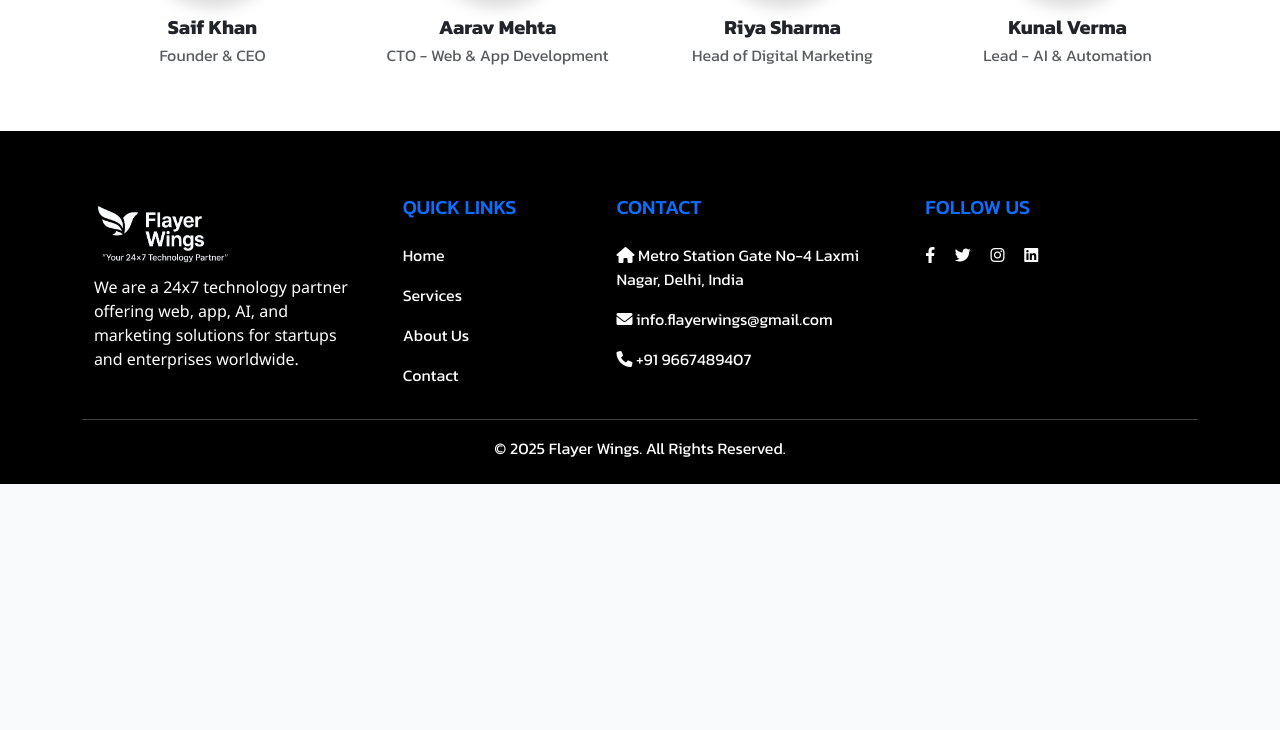
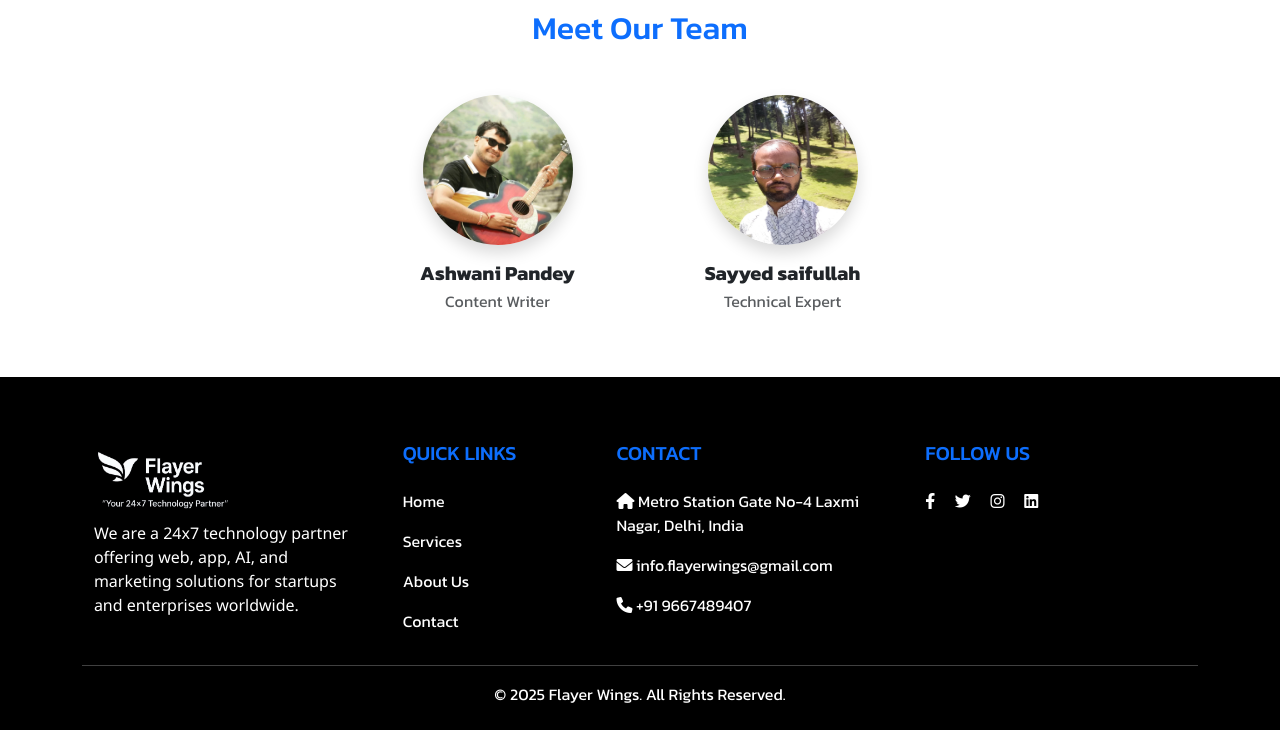
Before and after one commit to Saif199001/Flayerwings, a Django app: page /about/ in a window 1280 px wide. Shown: the part 2865-3595 px from the top of the page. Before the commit the page ends 3349 px from the top, so only its background shows below. Run offline with Django 5.2, Linux system fonts and the light colour scheme; some web fonts are replaced.

Commit message:
new update

```diff
--- a/templates/about.html
+++ b/templates/about.html
@@ -24,7 +24,7 @@
           <p>Our team thrives on creativity, collaboration, and continuous improvement — shaping a future where technology becomes a growth partner for every business.</p>
         </div>
         <div class="col-md-6">
-          <img src="{% static 'images/about_us_teamwork.jpg' %}" alt="About Flayer Wings" class="img-fluid rounded shadow" />
+          <img src="{% static 'images/Flayerwings13.png' %}" alt="About Flayer Wings" class="img-fluid rounded shadow" />
         </div>
       </div>
     </div>
@@ -191,24 +191,14 @@
       <h2 class="text-center text-primary mb-5">Meet Our Team</h2>
       <div class="row g-4 justify-content-center">
         <div class="col-md-3 text-center">
-          <img src="{% static 'images/team_ceo.jpg' %}" class="img-fluid rounded-circle shadow mb-3" alt="CEO" style="height: 150px; width: 150px;" />
-          <h5 class="fw-bold mb-1">Saif Khan</h5>
-          <p class="text-muted">Founder & CEO</p>
+          <img src="{% static 'images/Anwani Pandey Photo.jpeg' %}" class="img-fluid rounded-circle shadow mb-3" alt="CEO" style="height: 150px; width: 150px;" />
+          <h5 class="fw-bold mb-1">Ashwani Pandey</h5>
+          <p class="text-muted">Content Writer</p>
         </div>
         <div class="col-md-3 text-center">
-          <img src="{% static 'images/team_dev.jpg' %}" class="img-fluid rounded-circle shadow mb-3" alt="CTO" style="height: 150px; width: 150px;" />
-          <h5 class="fw-bold mb-1">Aarav Mehta</h5>
-          <p class="text-muted">CTO - Web & App Development</p>
-        </div>
-        <div class="col-md-3 text-center">
-          <img src="{% static 'images/team_marketing.jpg' %}" class="img-fluid rounded-circle shadow mb-3" alt="CMO" style="height: 150px; width: 150px;" />
-          <h5 class="fw-bold mb-1">Riya Sharma</h5>
-          <p class="text-muted">Head of Digital Marketing</p>
-        </div>
-        <div class="col-md-3 text-center">
-          <img src="{% static 'images/team_ai.jpg' %}" class="img-fluid rounded-circle shadow mb-3" alt="AI Head" style="height: 150px; width: 150px;" />
-          <h5 class="fw-bold mb-1">Kunal Verma</h5>
-          <p class="text-muted">Lead - AI & Automation</p>
+          <img src="{% static 'images/My Photo.jpeg' %}" class="img-fluid rounded-circle shadow mb-3" alt="CTO" style="height: 150px; width: 150px;" />
+          <h5 class="fw-bold mb-1">Sayyed saifullah</h5>
+          <p class="text-muted">Technical Expert</p>
         </div>
       </div>
     </div>
--- a/templates/base.html
+++ b/templates/base.html
@@ -149,8 +149,8 @@
             <h5 class="text-uppercase mb-4 font-weight-bold text-primary">Follow Us</h5>
             <a class="text-white text-decoration-none me-3" href="#"><i class="fab fa-facebook-f"></i></a>
             <a class="text-white text-decoration-none me-3" href="#"><i class="fab fa-twitter"></i></a>
-            <a class="text-white text-decoration-none me-3" href="#"><i class="fab fa-instagram"></i></a>
-            <a class="text-white text-decoration-none" href="#"><i class="fab fa-linkedin"></i></a>
+            <a class="text-white text-decoration-none me-3" href="https://www.instagram.com/flayerwings?igsh=MW9raXpoaXk5a3B6Yw=="><i class="fab fa-instagram"></i></a>
+            <a class="text-white text-decoration-none" href="https://www.linkedin.com/company/flayer-wings/"><i class="fab fa-linkedin"></i></a>
           </div>
         </div>
         <hr class="my-3 text-white" />
@@ -161,7 +161,12 @@
         </div>
       </div>
     </footer>
-
+    <a href="https://wa.me/919779629167?text=Hi%20Flayer%20Wings%2C%20I%20am%20interested%20in%20your%20services"
+       class="btn btn-success rounded-circle shadow position-fixed d-flex align-items-center justify-content-center"
+       style="bottom: 20px; right: 20px; width: 55px; height: 55px; z-index: 9999;"
+       target="_blank" title="Chat with us on WhatsApp">
+       <i class="fab fa-whatsapp fa-lg text-white"></i>
+    </a>
     <script src="https://cdn.jsdelivr.net/npm/bootstrap@5.3.3/dist/js/bootstrap.bundle.min.js" defer></script>
   </body>
 </html>
--- a/templates/home.html
+++ b/templates/home.html
@@ -21,7 +21,7 @@
 
         <!-- Right Image -->
         <div class="col-md-6 text-center">
-          <img src="{% static 'images/banner.jpg' %}" class="img-fluid rounded-4 shadow" style="max-height: 420px; object-fit: cover;" alt="Hero Image" />
+          <img src="{% static 'images/Flayerwings13.png' %}" class="img-fluid rounded-4 shadow" style="max-height: 420px; object-fit: cover;" alt="Hero Image" />
         </div>
       </div>
     </div>
--- a/templates/sercice_marketing.html
+++ b/templates/sercice_marketing.html
@@ -104,7 +104,7 @@
           </ul>
         </div>
         <div class="col-md-6 text-center">
-          <img src="{% static 'images/digital_growth.jpg' %}" class="img-fluid rounded shadow" alt="Digital Growth" />
+          <img src="{% static 'images/Flayerwings14.png' %}" class="img-fluid rounded shadow" alt="Digital Growth" />
         </div>
       </div>
     </div>
--- a/templates/service_automation.html
+++ b/templates/service_automation.html
@@ -104,7 +104,7 @@
           </ul>
         </div>
         <div class="col-md-6 text-center">
-          <img src="{% static 'images/ai_automation.jpg' %}" class="img-fluid rounded shadow" alt="AI Automation" />
+          <img src="{% static 'images/Flayerwings17.png' %}" class="img-fluid rounded shadow" alt="AI Automation" />
         </div>
       </div>
     </div>
--- a/templates/service_branding.html
+++ b/templates/service_branding.html
@@ -104,7 +104,7 @@
           </ul>
         </div>
         <div class="col-md-6 text-center">
-          <img src="{% static 'images/brand_identity.jpg' %}" class="img-fluid rounded shadow" alt="Brand Identity" />
+          <img src="{% static 'images/Flayerwings12.png' %}" class="img-fluid rounded shadow" alt="Brand Identity" />
         </div>
       </div>
     </div>
--- a/templates/service_institutions.html
+++ b/templates/service_institutions.html
@@ -82,7 +82,7 @@
           </ul>
         </div>
         <div class="col-md-6 text-center">
-          <img src="{% static 'images/b2b_gov_solution.jpg' %}" class="img-fluid rounded shadow" alt="Institutional Solutions" />
+          <img src="{% static 'images/Flayerwings20.png' %}" class="img-fluid rounded shadow" alt="Institutional Solutions" />
         </div>
       </div>
     </div>
```
Also changed, not shown: db.sqlite3, static/images/Anwani Pandey Photo.jpeg (added), static/images/Flayer19.jpeg (added), static/images/Flayerwings12.png (added), static/images/Flayerwings13.png (added), static/images/Flayerwings14.png (added), static/images/Flayerwings17.png (added), static/images/Flayerwings20.png (added), static/images/My Photo.jpeg (added).
